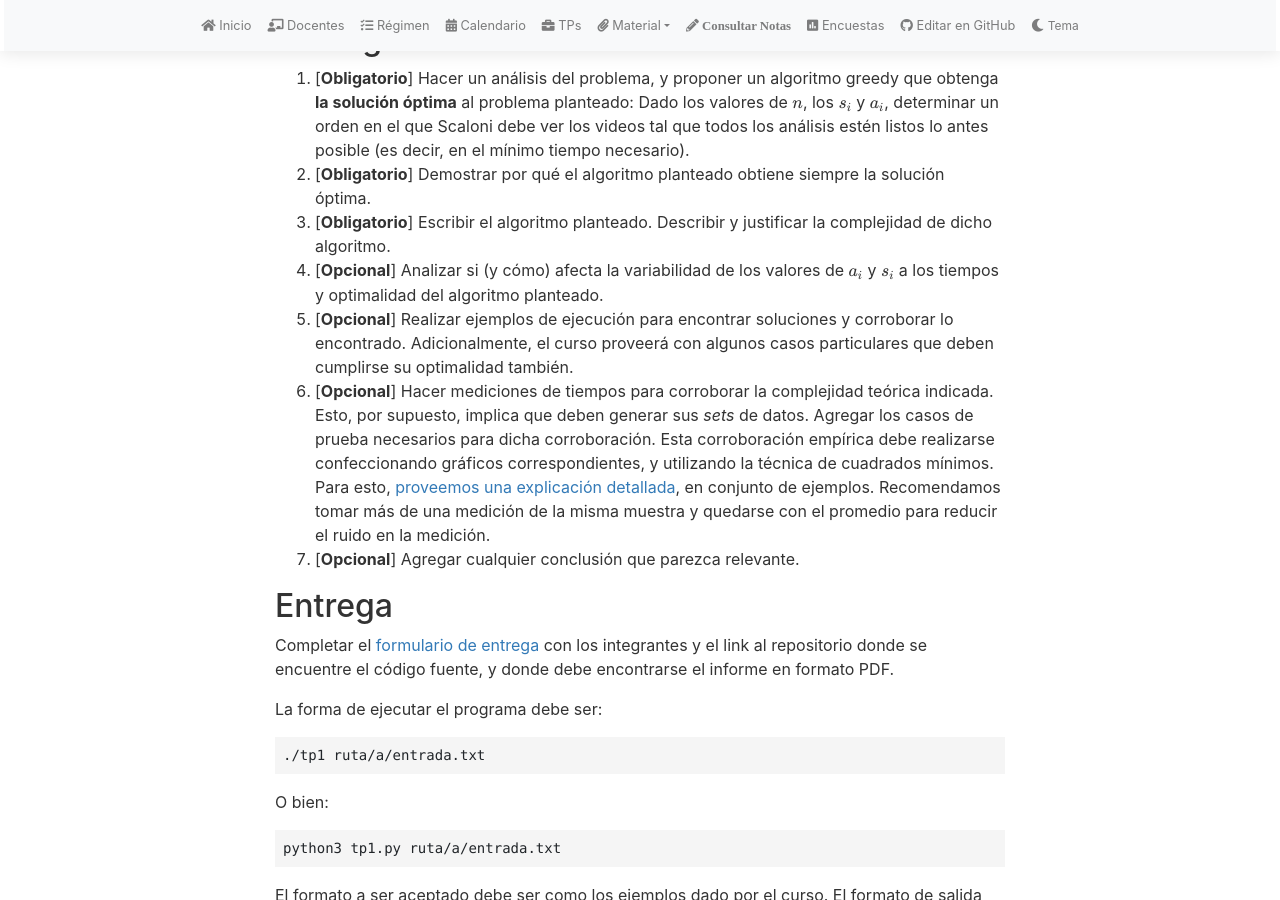
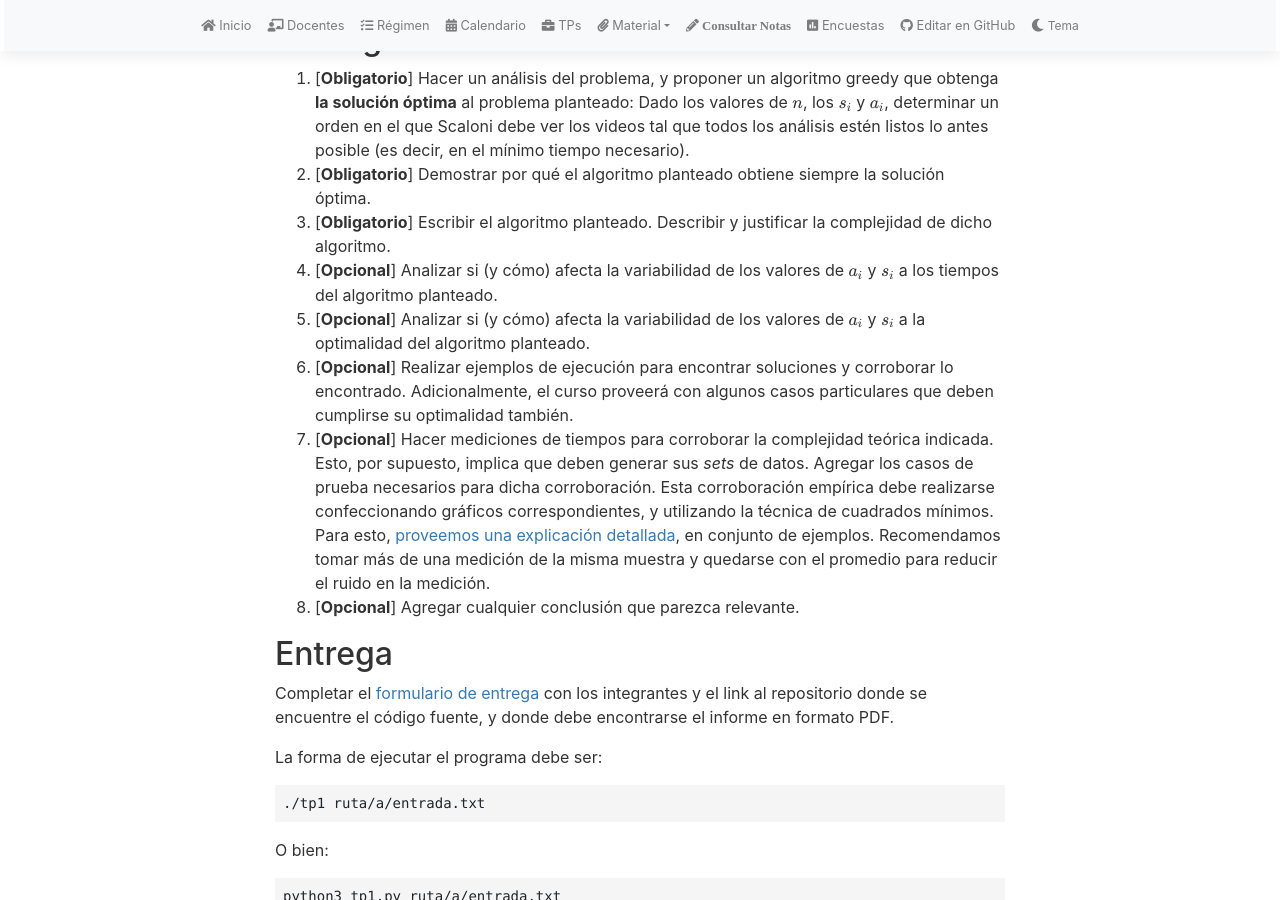
Before and after one commit to algoritmos-rw/tda_bg, a Jekyll site: the page built from tps/2026_1/tp1.md, in a window 1280 px wide and 900 px high, scrolled down 598 px. Built offline with Jekyll 4.4.1, drawn with Linux system fonts in a browser that asks for light colours; nearby versions of some CDN libraries; our own code applies the rules of GitHub Pages for plain Markdown files.

Commit message:
separar los puntos de análisis de tiempos y optimalidad (#75)

```diff
--- a/tps/2026_1/tp1.md
+++ b/tps/2026_1/tp1.md
@@ -39,11 +39,12 @@ vas a dejar tirado.
 Scaloni debe ver los videos tal que todos los análisis estén listos lo antes posible (es decir, en el mínimo tiempo necesario).
 2. [**Obligatorio**] Demostrar por qué el algoritmo planteado obtiene siempre la solución óptima.
 3. [**Obligatorio**] Escribir el algoritmo planteado. Describir y justificar la complejidad de dicho algoritmo.
-4. [**Opcional**] Analizar si (y cómo) afecta la variabilidad de los valores de $$a_i$$ y $$s_i$$ a los tiempos y optimalidad del algoritmo planteado.
-5. [**Opcional**] Realizar ejemplos de ejecución para encontrar soluciones y corroborar lo encontrado. Adicionalmente, el curso proveerá con algunos casos particulares que deben cumplirse su optimalidad también.
-6. [**Opcional**] Hacer mediciones de tiempos para corroborar la complejidad teórica indicada. Esto, por supuesto, implica que deben generar sus _sets_ de datos.
+4. [**Opcional**] Analizar si (y cómo) afecta la variabilidad de los valores de $$a_i$$ y $$s_i$$ a los tiempos del algoritmo planteado.
+5. [**Opcional**] Analizar si (y cómo) afecta la variabilidad de los valores de $$a_i$$ y $$s_i$$ a la optimalidad del algoritmo planteado.
+6. [**Opcional**] Realizar ejemplos de ejecución para encontrar soluciones y corroborar lo encontrado. Adicionalmente, el curso proveerá con algunos casos particulares que deben cumplirse su optimalidad también.
+7. [**Opcional**] Hacer mediciones de tiempos para corroborar la complejidad teórica indicada. Esto, por supuesto, implica que deben generar sus _sets_ de datos.
 Agregar los casos de prueba necesarios para dicha corroboración. Esta corroboración empírica debe realizarse confeccionando gráficos correspondientes, y utilizando la técnica de cuadrados mínimos. Para esto, [proveemos una explicación detallada](https://github.com/algoritmos-rw/tda_ejemplos/blob/main/analisis_complejidad/cuadrados_minimos.ipynb), en conjunto de ejemplos. Recomendamos tomar más de una medición de la misma muestra y quedarse con el promedio para reducir el ruido en la medición.
-7. [**Opcional**] Agregar cualquier conclusión que parezca relevante.
+8. [**Opcional**] Agregar cualquier conclusión que parezca relevante.
 
 ## Entrega
 
```
